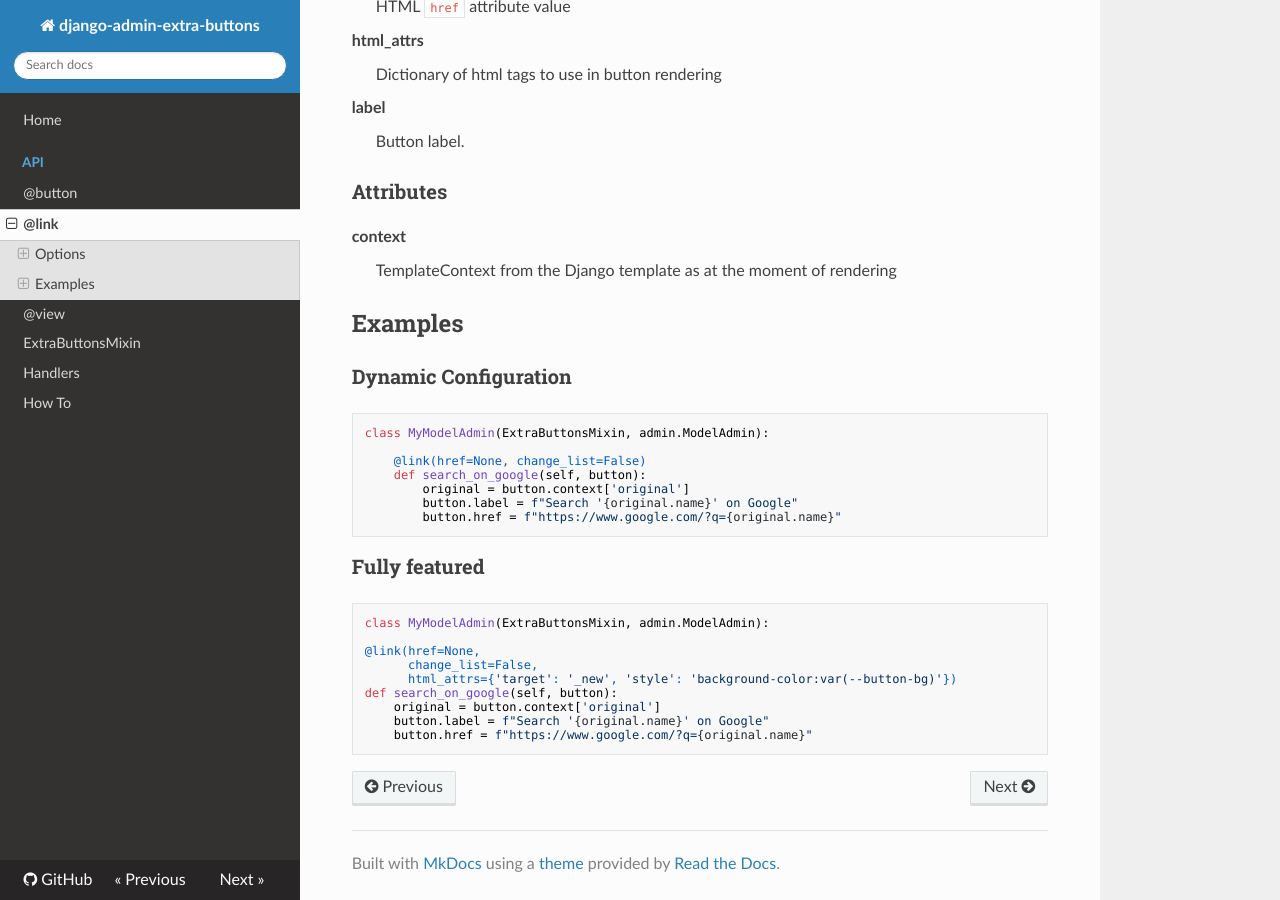
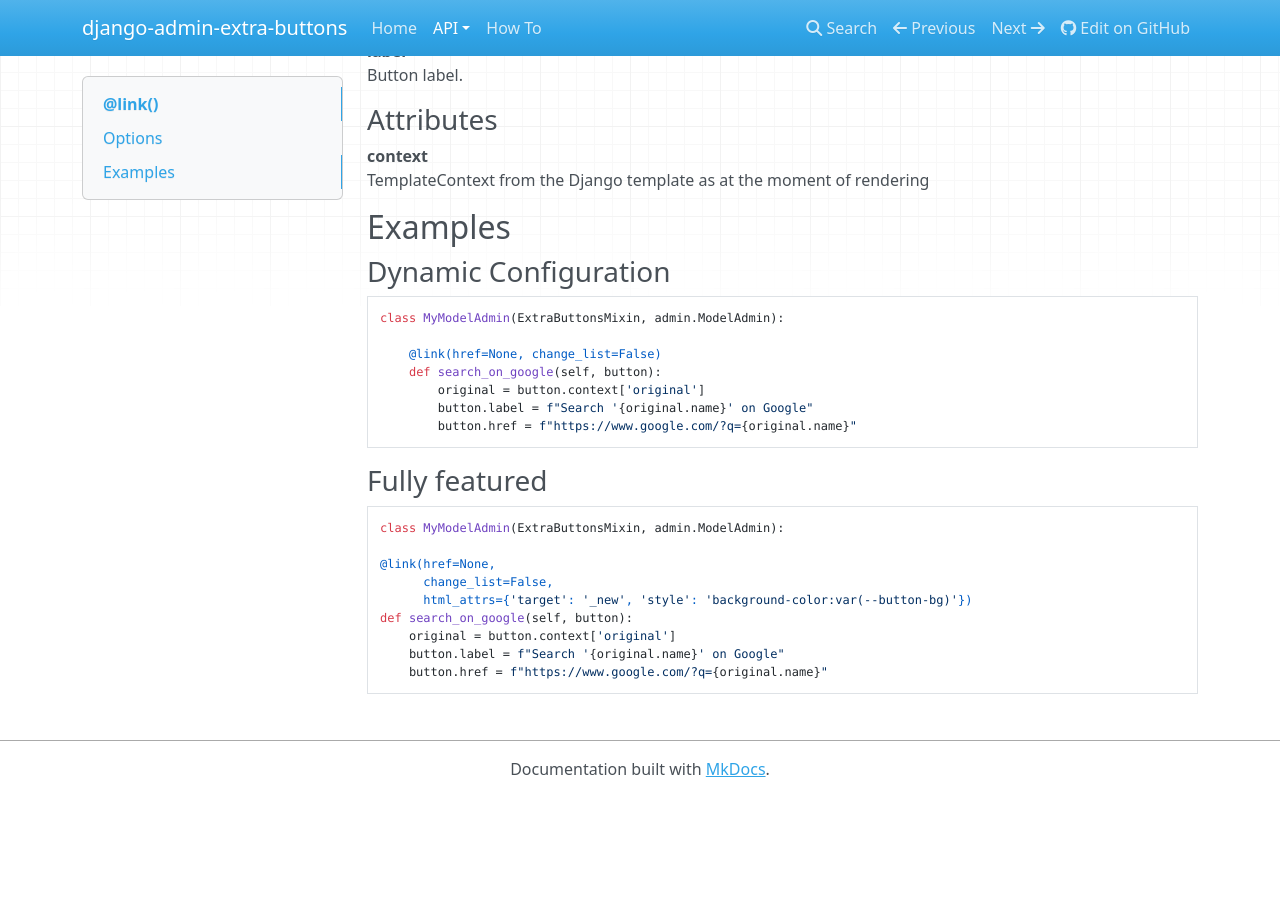
Before and after one commit to saxix/django-admin-extra-buttons, an MkDocs documentation site: the page built from docs/source/api/link.md, in a window 1280 px wide and 900 px high, scrolled down 820 px. Built offline with MkDocs 1.6.1, drawn with Linux system fonts in a browser that asks for light colours; nearby versions of some CDN libraries; after the commit the page ends 1617 px from its top, so only the background shows below that; some of the changed lines change nothing that is shown; some of the changed text lies outside the part shown.

Commit message:
updates docs

```diff
--- a/docs/mkdocs.yml
+++ b/docs/mkdocs.yml
@@ -3,7 +3,7 @@ site_url: https://github.com/saxix/django-admin-extra-buttons
 #site_description: ""
 #site_author: ""
 repo_url: https://github.com/saxix/django-admin-extra-buttons
-edit_uri: "tree/develop/docs/"
+edit_uri: "/tree/develop/docs/source"
 dev_addr: 127.0.0.1:9000
 docs_dir: "source"
 
@@ -17,7 +17,7 @@ nav:
     - Handlers: api/handlers.md
   - 'howto.md'
 
-theme: readthedocs
+#theme: readthedocs
 
 markdown_extensions:
   - toc:
```
Also changed, not shown: 1 other file.
